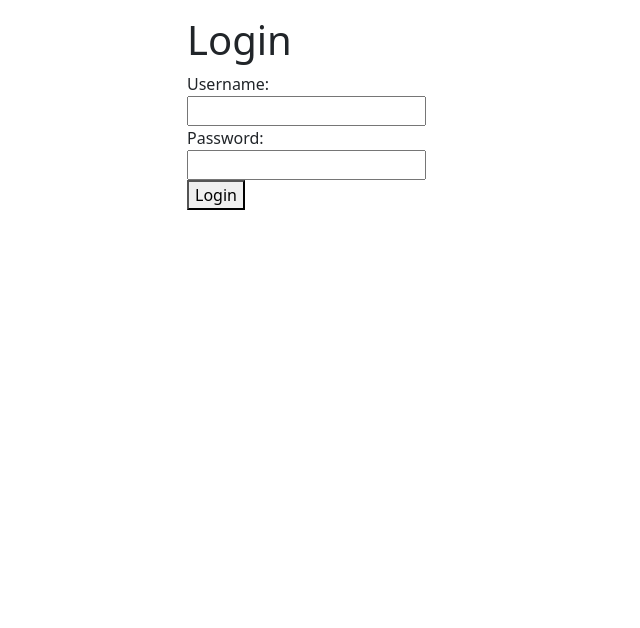
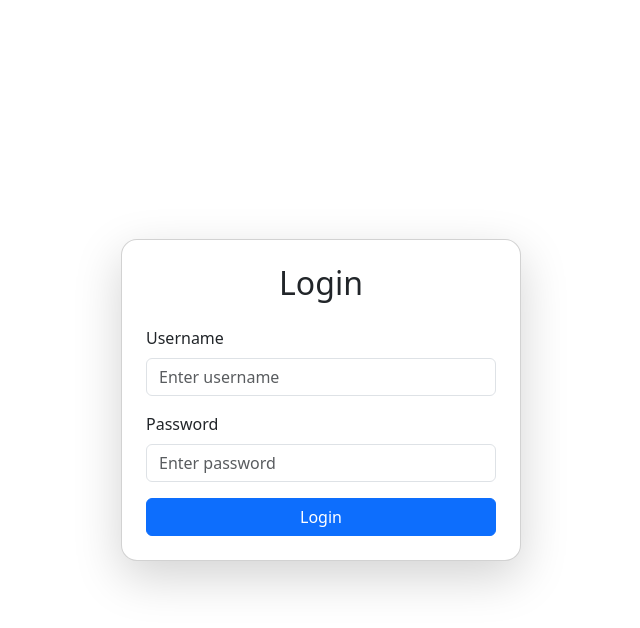
Before and after one commit to Marforio/ConjugatorOnline, a Vue app in the folder conjugator-online/: page /login in a window 1280 px wide. Shown: the top 628 px of the page, without its empty margins (319-959 px from the left). Built offline with nearby package versions, Linux system fonts and the light colour scheme.

Commit message:
enforced login

```diff
--- a/conjugator-online/package.json
+++ b/conjugator-online/package.json
@@ -16,6 +16,7 @@
   "dependencies": {
     "@azure/cosmos": "^4.5.0",
     "@azure/functions": "^4.7.2-preview",
+    "axios": "^1.11.0",
     "bcrypt": "^6.0.0",
     "bcryptjs": "^3.0.2",
     "d3": "^7.9.0",
--- /dev/null
+++ b/conjugator-online/src/axios.ts
@@ -0,0 +1,45 @@
+import axios, { InternalAxiosRequestConfig, AxiosResponse } from "axios";
+import { getAccessToken, refreshToken, clearTokens } from "./services/auth";
+
+const api = axios.create({
+  baseURL: "https://your-backend.azurewebsites.net",
+});
+
+// Request interceptor
+api.interceptors.request.use(
+  (config: InternalAxiosRequestConfig): InternalAxiosRequestConfig => {
+    const token = getAccessToken();
+    if (token) {
+      config.headers = config.headers ?? {};
+      config.headers.Authorization = `Bearer ${token}`;
+    }
+    return config;
+  },
+  (error) => Promise.reject(error)
+);
+
+// Response interceptor
+api.interceptors.response.use(
+  (response: AxiosResponse) => response,
+  async (error) => {
+    const originalRequest = error.config as InternalAxiosRequestConfig & { _retry?: boolean };
+
+    if (error.response?.status === 401 && !originalRequest._retry) {
+      originalRequest._retry = true;
+
+      try {
+        const newAccessToken = await refreshToken();
+        originalRequest.headers = originalRequest.headers ?? {};
+        originalRequest.headers.Authorization = `Bearer ${newAccessToken}`;
+        return api(originalRequest); // retry with new token
+      } catch (err) {
+        clearTokens();
+        window.location.href = "/login";
+      }
+    }
+
+    return Promise.reject(error);
+  }
+);
+
+export default api;
--- a/conjugator-online/src/router/index.ts
+++ b/conjugator-online/src/router/index.ts
@@ -1,14 +1,34 @@
-import { createRouter, createWebHistory } from 'vue-router'
-import HomeView from '../views/Home.vue'
-import LoginView from '../views/Login.vue'
+import { createRouter, createWebHistory } from "vue-router";
+import HomeView from "../views/Home.vue";
+import LoginView from "../views/Login.vue";
+import { getAccessToken } from "../services/auth";
 
 const router = createRouter({
   history: createWebHistory(import.meta.env.BASE_URL),
-    routes: [
-        { path: '/', name: 'home', component: HomeView },
-        { path: '/conjugator', name: 'conjugator', component: () => import('../views/Conjugator.vue') },
-        { path: '/login', name: 'login', component: LoginView },
-    ]
-})
+  routes: [
+    { path: "/login", name: "login", component: LoginView },
+    {
+      path: "/",
+      name: "home",
+      component: HomeView,
+      meta: { requiresAuth: true },
+    },
+    {
+      path: "/conjugator",
+      name: "conjugator",
+      component: () => import("../views/Conjugator.vue"),
+      meta: { requiresAuth: true },
+    },
+  ],
+});
 
-export default router
+router.beforeEach((to, _, next) => {
+  const isAuthenticated = !!getAccessToken();
+  if (to.meta.requiresAuth && !isAuthenticated) {
+    next("/login");
+  } else {
+    next();
+  }
+});
+
+export default router;
--- /dev/null
+++ b/conjugator-online/src/services/auth.ts
@@ -0,0 +1,36 @@
+// src/services/auth.ts
+import axios from "axios";
+
+const API_URL = "https://your-backend.azurewebsites.net";
+
+export function getAccessToken() {
+  return localStorage.getItem("access");
+}
+
+export function getRefreshToken() {
+  return localStorage.getItem("refresh");
+}
+
+export function saveTokens(access: string, refresh: string) {
+  localStorage.setItem("access", access);
+  localStorage.setItem("refresh", refresh);
+}
+
+export function clearTokens() {
+  localStorage.removeItem("access");
+  localStorage.removeItem("refresh");
+}
+
+export async function login(username: string, password: string) {
+  const res = await axios.post(`${API_URL}/api/token/`, { username, password });
+  saveTokens(res.data.access, res.data.refresh);
+  return res.data;
+}
+
+export async function refreshToken() {
+  const refresh = getRefreshToken();
+  if (!refresh) throw new Error("No refresh token");
+  const res = await axios.post(`${API_URL}/api/token/refresh/`, { refresh });
+  saveTokens(res.data.access, refresh);
+  return res.data.access;
+}
--- /dev/null
+++ b/conjugator-online/src/views/Dashboard.vue
@@ -0,0 +1,83 @@
+<template>
+  <div class="container mt-5">
+    <div class="d-flex justify-content-between align-items-center mb-3">
+      <h1>Dashboard</h1>
+      <button class="btn btn-danger" @click="logout">Logout</button>
+    </div>
+
+    <div v-if="loading" class="text-center my-5">
+      <div class="spinner-border text-primary" role="status">
+        <span class="visually-hidden">Loading...</span>
+      </div>
+    </div>
+
+    <div v-else-if="error" class="alert alert-danger">{{ error }}</div>
+
+    <ul v-else class="list-group">
+      <li v-for="session in sessions" :key="session.id" class="list-group-item d-flex justify-content-between align-items-center">
+        <span><strong>{{ session.username }}</strong></span>
+        <span class="badge bg-primary rounded-pill">{{ session.score }} pts</span>
+      </li>
+    </ul>
+  </div>
+</template>
+
+<script lang="ts">
+import { defineComponent, ref, onMounted, onUnmounted } from "vue";
+import api from "@/axios";
+import { clearTokens } from "@/services/auth";
+
+interface GameSession {
+  id: number;
+  username: string;
+  score: number;
+  created_at: string;
+}
+
+export default defineComponent({
+  name: "Dashboard",
+  setup() {
+    const sessions = ref<GameSession[]>([]);
+    const loading = ref<boolean>(true);
+    const error = ref<string | null>(null);
+    let intervalId: number;
+
+    const fetchSessions = async () => {
+      try {
+        loading.value = true;
+        const response = await api.get<GameSession[]>("/api/conj-game-sessions/");
+        sessions.value = response.data;
+        error.value = null;
+      } catch (err: any) {
+        console.error(err);
+        error.value = err.response?.data?.detail || "Failed to fetch sessions";
+      } finally {
+        loading.value = false;
+      }
+    };
+
+    const logout = () => {
+      clearTokens();
+      window.location.href = "/login";
+    };
+
+    onMounted(() => {
+      fetchSessions();
+      // Refresh data every 30 seconds
+      intervalId = window.setInterval(fetchSessions, 30000);
+    });
+
+    onUnmounted(() => {
+      clearInterval(intervalId);
+    });
+
+    return { sessions, loading, error, logout };
+  },
+});
+</script>
+
+<style scoped>
+.container {
+  max-width: 800px;
+}
+</style>
--- a/conjugator-online/src/views/Login.vue
+++ b/conjugator-online/src/views/Login.vue
@@ -1,20 +1,51 @@
 <template>
-  <div class="login-container">
-    <h1>Login</h1>
-    <form @submit.prevent="login">
-      <div>
-        <label>Username:</label>
-        <input v-model="username" type="text" required />
-      </div>
-      <div>
-        <label>Password:</label>
-        <input v-model="password" type="password" required />
-      </div>
-      <button type="submit" :disabled="loading">
-        {{ loading ? 'Logging in...' : 'Login' }}
-      </button>
-      <p v-if="error" class="error">{{ error }}</p>
-    </form>
+  <div class="container d-flex justify-content-center align-items-center vh-100">
+    <div class="card shadow-lg p-4 w-100" style="max-width: 400px;">
+      <h2 class="text-center mb-4">Login</h2>
+
+      <form @submit.prevent="login">
+        <!-- Username -->
+        <div class="mb-3">
+          <label for="username" class="form-label">Username</label>
+          <input
+            id="username"
+            v-model="username"
+            type="text"
+            class="form-control"
+            placeholder="Enter username"
+            required
+          />
+        </div>
+
+        <!-- Password -->
+        <div class="mb-3">
+          <label for="password" class="form-label">Password</label>
+          <input
+            id="password"
+            v-model="password"
+            type="password"
+            class="form-control"
+            placeholder="Enter password"
+            required
+          />
+        </div>
+
+        <!-- Error -->
+        <div v-if="error" class="alert alert-danger py-2">
+          {{ error }}
+        </div>
+
+        <!-- Submit -->
+        <button
+          type="submit"
+          class="btn btn-primary w-100"
+          :disabled="loading"
+        >
+          <span v-if="loading" class="spinner-border spinner-border-sm me-2"></span>
+          {{ loading ? "Logging in..." : "Login" }}
+        </button>
+      </form>
+    </div>
   </div>
 </template>
 
@@ -32,7 +63,7 @@ async function login() {
 
   try {
     const res = await fetch(
-      "https://userauthfunction-dtd8dabncmfpaqgx.switzerlandnorth-01.azurewebsites.net/api/auth/login",
+      "https://languagelabsback-feb3ekeqg2hkbrcp.switzerlandnorth-01.azurewebsites.net/api/students/token/", // JWT login endpoint
       {
         method: "POST",
         headers: { "Content-Type": "application/json" },
@@ -44,16 +75,15 @@ async function login() {
     );
 
     if (!res.ok) {
-      throw new Error(await res.text());
+      throw new Error("Invalid credentials");
     }
 
     const data = await res.json();
-    console.log("JWT token:", data.token);
+    localStorage.setItem("access_token", data.access);
+    localStorage.setItem("refresh_token", data.refresh);
 
-    // Save JWT token in localStorage
-    localStorage.setItem("jwt", data.token);
-
-    alert("Login successful!");
+    // Redirect after login
+    window.location.href = "/";
   } catch (err: any) {
     error.value = err.message || "Login failed";
   } finally {
@@ -63,12 +93,8 @@ async function login() {
 </script>
 
 <style scoped>
-.login-container {
-  max-width: 300px;
-  margin: auto;
-  padding: 1rem;
-}
-.error {
-  color: red;
+/* Optional custom tweaks */
+.card {
+  border-radius: 1rem;
 }
 </style>
```
Also changed, not shown: 1 other file (tests, documents, lock files or other folders).
